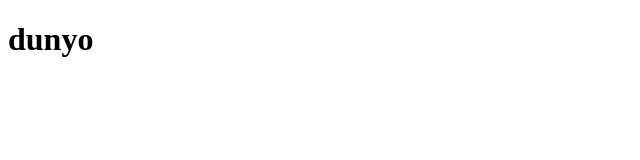
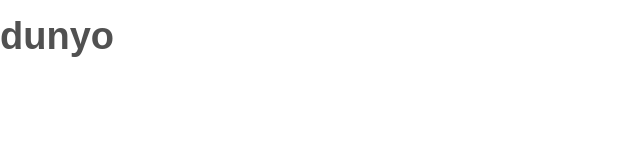
Before and after one commit to muhammadali5439/kirish-bir, a plain HTML site: page index.html in a window 1280 px wide. Shown: the whole page, without its empty margins (0-640 px from the left). Drawn offline with Linux system fonts and the light colour scheme.

Commit message:
ozgarish

```diff
--- a/css/main.css
+++ b/css/main.css
@@ -4,3 +4,11 @@ html {
 *,*::after, *::before {
     box-sizing: inherit;
 }
+body {
+    padding: 0;
+    margin: 0;font-family: "Rubik","Arial",sans-serif;
+    font-weight: 500;
+    font-size: 19px;
+    line-height: 23px;
+    color: #515151;
+}
```
